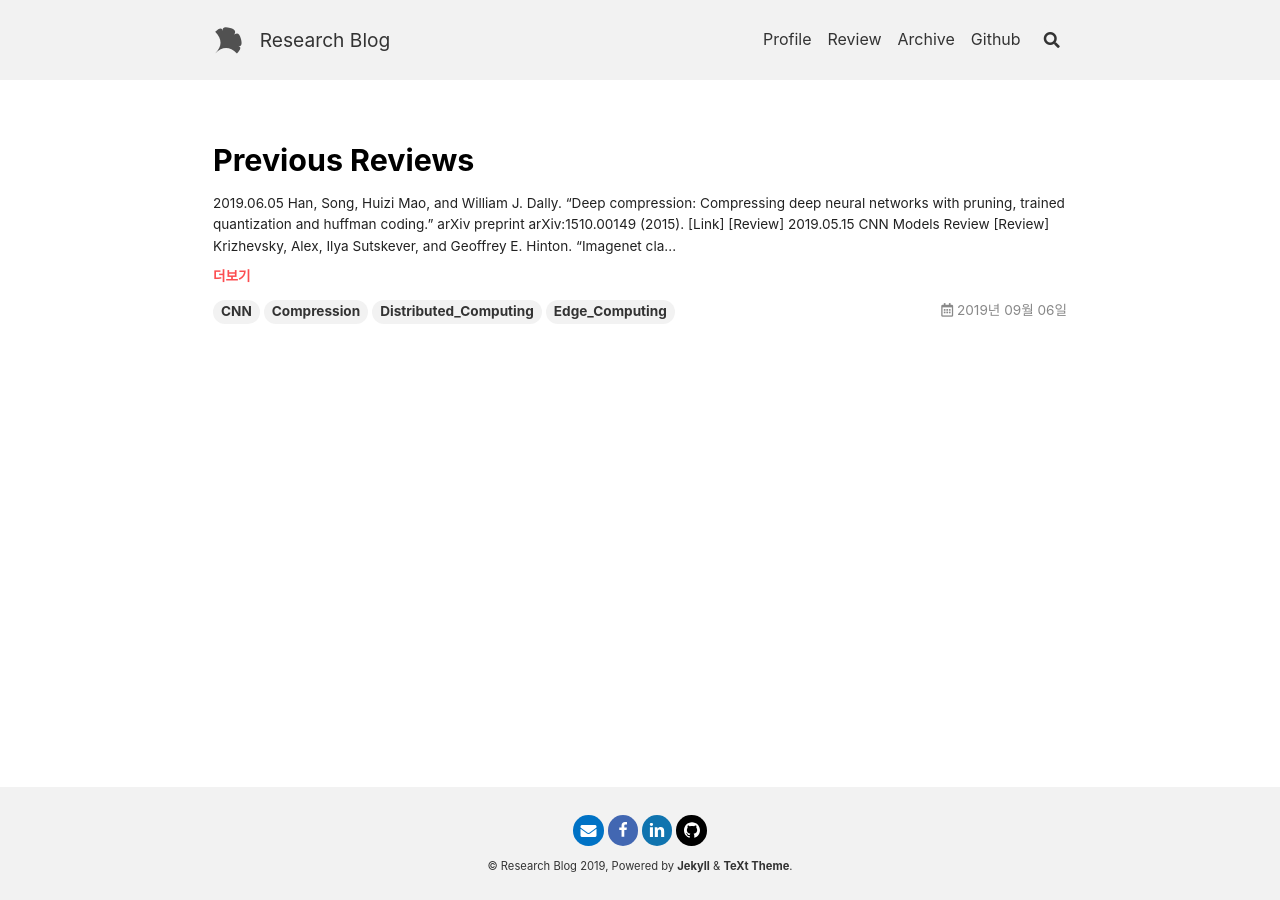
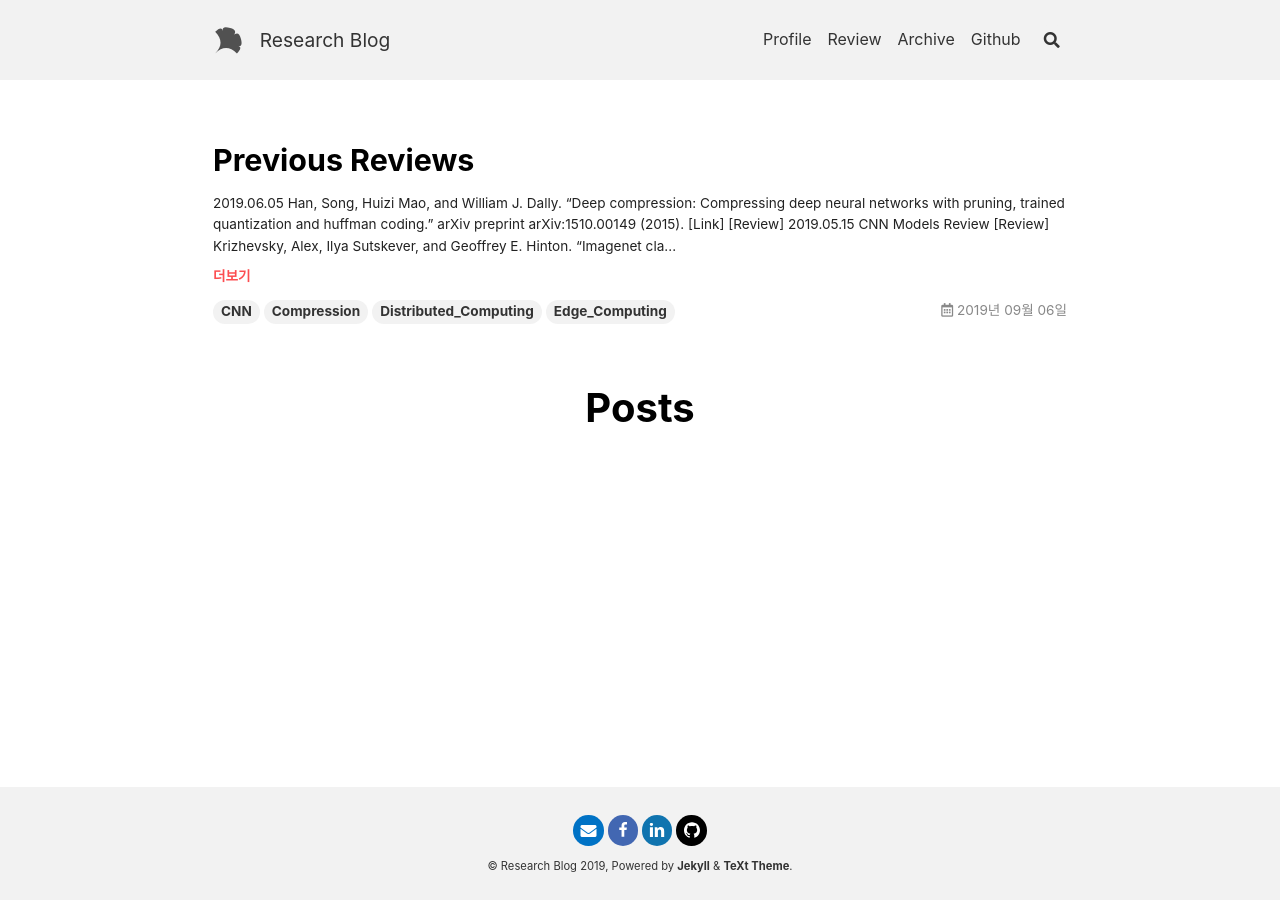
Before and after one commit to junyoung1992/junyoung1992.github.io, a Jekyll site: the page built from index.html, in a window 1280 px wide. Built offline with Jekyll 4.4.1, drawn with Linux system fonts in a browser that asks for light colours; nearby versions of some CDN libraries; the list of posts is cut into pages by our own code.

Commit message:
Update home.html

```diff
--- a/_layouts/home.html
+++ b/_layouts/home.html
@@ -10,7 +10,9 @@
   show_info: true
 ---
 
-{{ content }}
+<div class="layout--articles">
+  <h1 style="text-align:center">Posts</h1>
+</div>
 
 <div class="layout--home">
   {%- include paginator.html -%}
@@ -18,3 +20,5 @@
 <script>
   {%- include scripts/home.js -%}
 </script>
+
+{{ content }}
```
